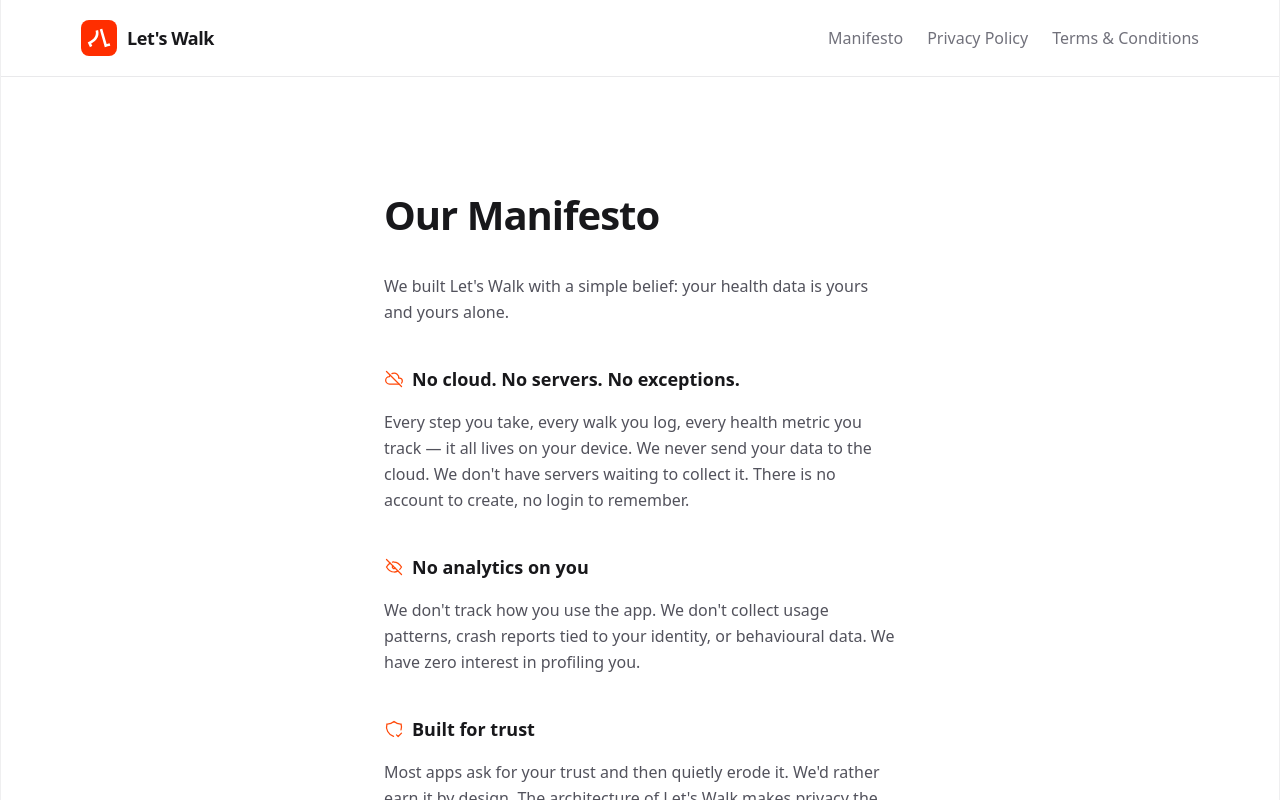
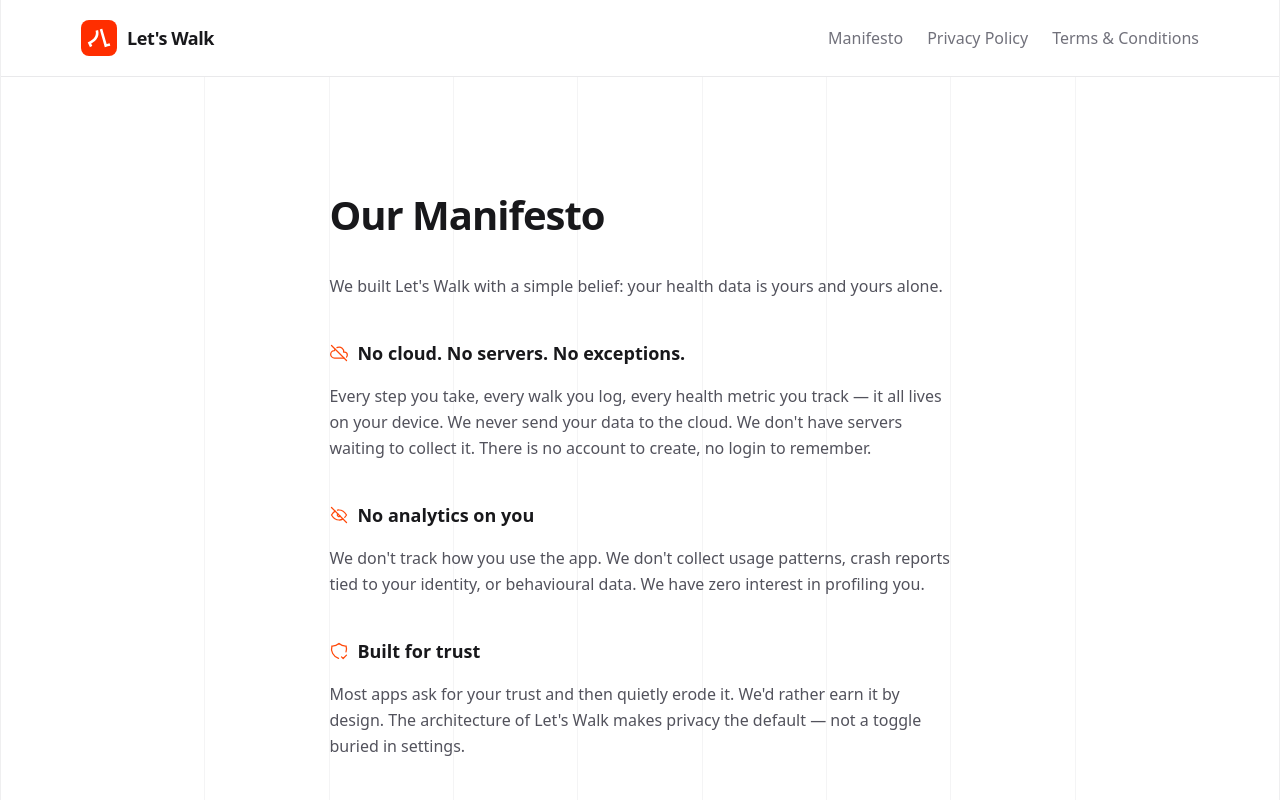
Before and after one commit to jothachil/lets-walk-web, a Next.js app: page /manifesto in a window 1280 px wide. Shown: the top 800 px of the page. Built offline with nearby package versions, Linux system fonts and the light colour scheme.

Commit message:
Refactor layout of Manifesto, Privacy Policy, and Terms & Conditions pages to use a grid system with vertical lines for improved structure and aesthetics.

```diff
--- a/app/manifesto/page.js
+++ b/app/manifesto/page.js
@@ -11,8 +11,14 @@ export default function Manifesto() {
   return (
     <div className="relative min-h-screen bg-white overflow-hidden border-x border-zinc-200/60 max-w-[1440px] mx-auto flex flex-col">
       <Navbar />
-      <main className="relative z-10 flex-1 flex items-start justify-center px-6 py-20 md:py-28">
-        <article className="max-w-lg w-full">
+      <main className="relative flex-1 grid grid-cols-9 px-6 md:px-12 lg:px-20 py-20 md:py-28">
+        {/* Vertical lines - full height */}
+        <div className="absolute inset-0 flex pointer-events-none px-6 md:px-12 lg:px-20">
+          {[...Array(9)].map((_, i) => (
+            <div key={i} className="flex-1 border-r border-zinc-200/40 last:border-r-0 min-h-full" />
+          ))}
+        </div>
+        <article className="col-span-9 md:col-start-3 md:col-span-5 md:col-end-8 relative z-10">
           <h1 className="font-display text-3xl font-bold tracking-tight text-zinc-900">
             Our Manifesto
           </h1>
--- a/app/privacy-policy/page.js
+++ b/app/privacy-policy/page.js
@@ -11,8 +11,14 @@ export default function PrivacyPolicy() {
   return (
     <div className="relative min-h-screen bg-white overflow-hidden border-x border-zinc-200/60 max-w-[1440px] mx-auto flex flex-col">
       <Navbar />
-      <main className="relative z-10 flex-1 flex items-start justify-center px-6 py-20 md:py-28">
-        <article className="max-w-lg w-full">
+      <main className="relative flex-1 grid grid-cols-9 px-6 md:px-12 lg:px-20 py-20 md:py-28">
+        {/* Vertical lines - full height */}
+        <div className="absolute inset-0 flex pointer-events-none px-6 md:px-12 lg:px-20">
+          {[...Array(9)].map((_, i) => (
+            <div key={i} className="flex-1 border-r border-zinc-200/40 last:border-r-0 min-h-full" />
+          ))}
+        </div>
+        <article className="col-span-9 md:col-start-3 md:col-span-5 md:col-end-8 relative z-10">
           <h1 className="font-display text-3xl font-bold tracking-tight text-zinc-900">
             Privacy Policy
           </h1>
--- a/app/terms-and-conditions/page.js
+++ b/app/terms-and-conditions/page.js
@@ -10,8 +10,14 @@ export default function TermsAndConditions() {
   return (
     <div className="relative min-h-screen bg-white overflow-hidden border-x border-zinc-200/60 max-w-[1440px] mx-auto flex flex-col">
       <Navbar />
-      <main className="relative z-10 flex-1 flex items-start justify-center px-6 py-20 md:py-28">
-        <article className="max-w-lg w-full">
+      <main className="relative flex-1 grid grid-cols-9 px-6 md:px-12 lg:px-20 py-20 md:py-28">
+        {/* Vertical lines - full height */}
+        <div className="absolute inset-0 flex pointer-events-none px-6 md:px-12 lg:px-20">
+          {[...Array(9)].map((_, i) => (
+            <div key={i} className="flex-1 border-r border-zinc-200/40 last:border-r-0 min-h-full" />
+          ))}
+        </div>
+        <article className="col-span-9 md:col-start-3 md:col-span-5 md:col-end-8 relative z-10">
           <h1 className="font-display text-3xl font-bold tracking-tight text-zinc-900">
             Terms & Conditions
           </h1>
```
